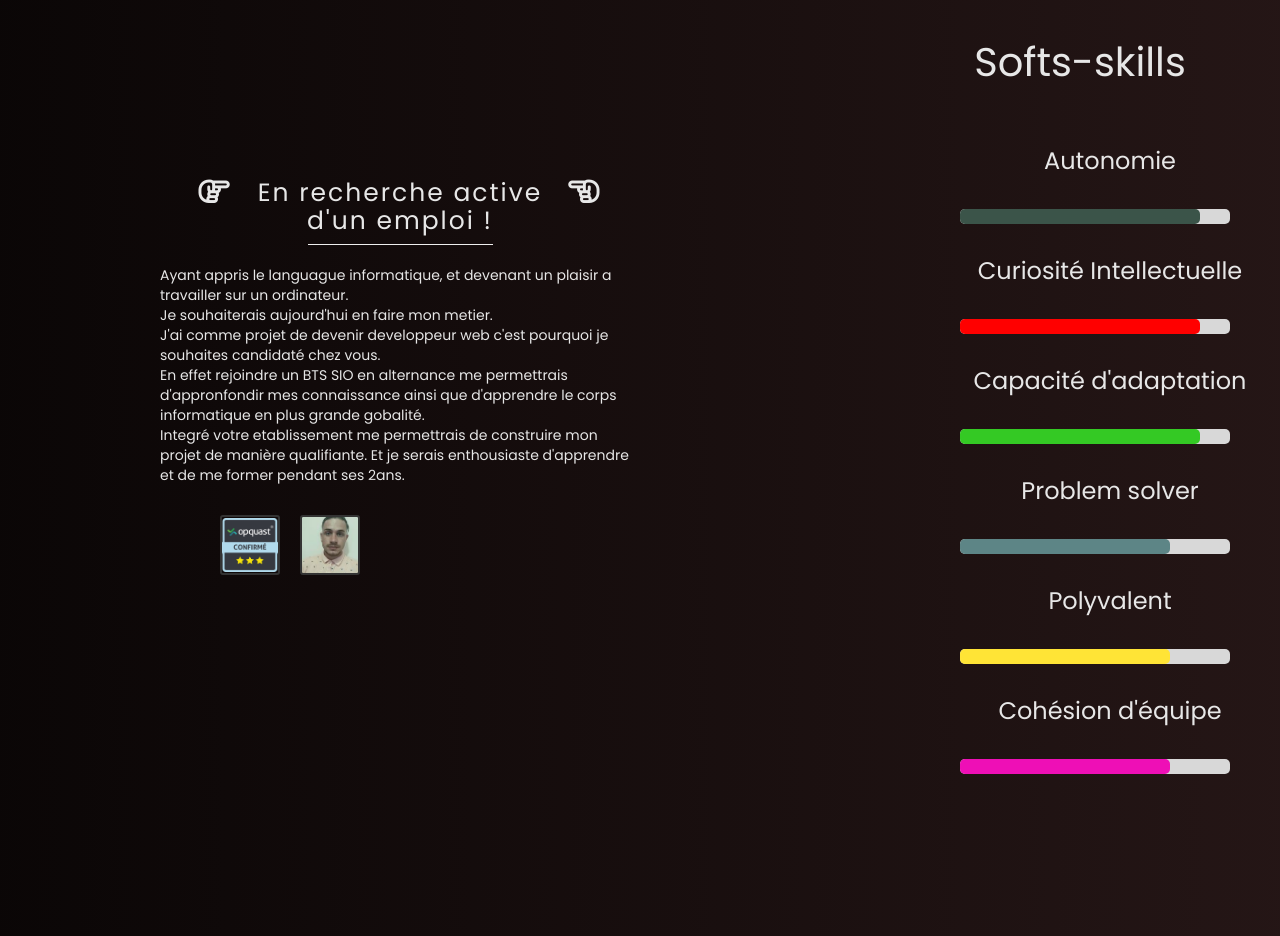
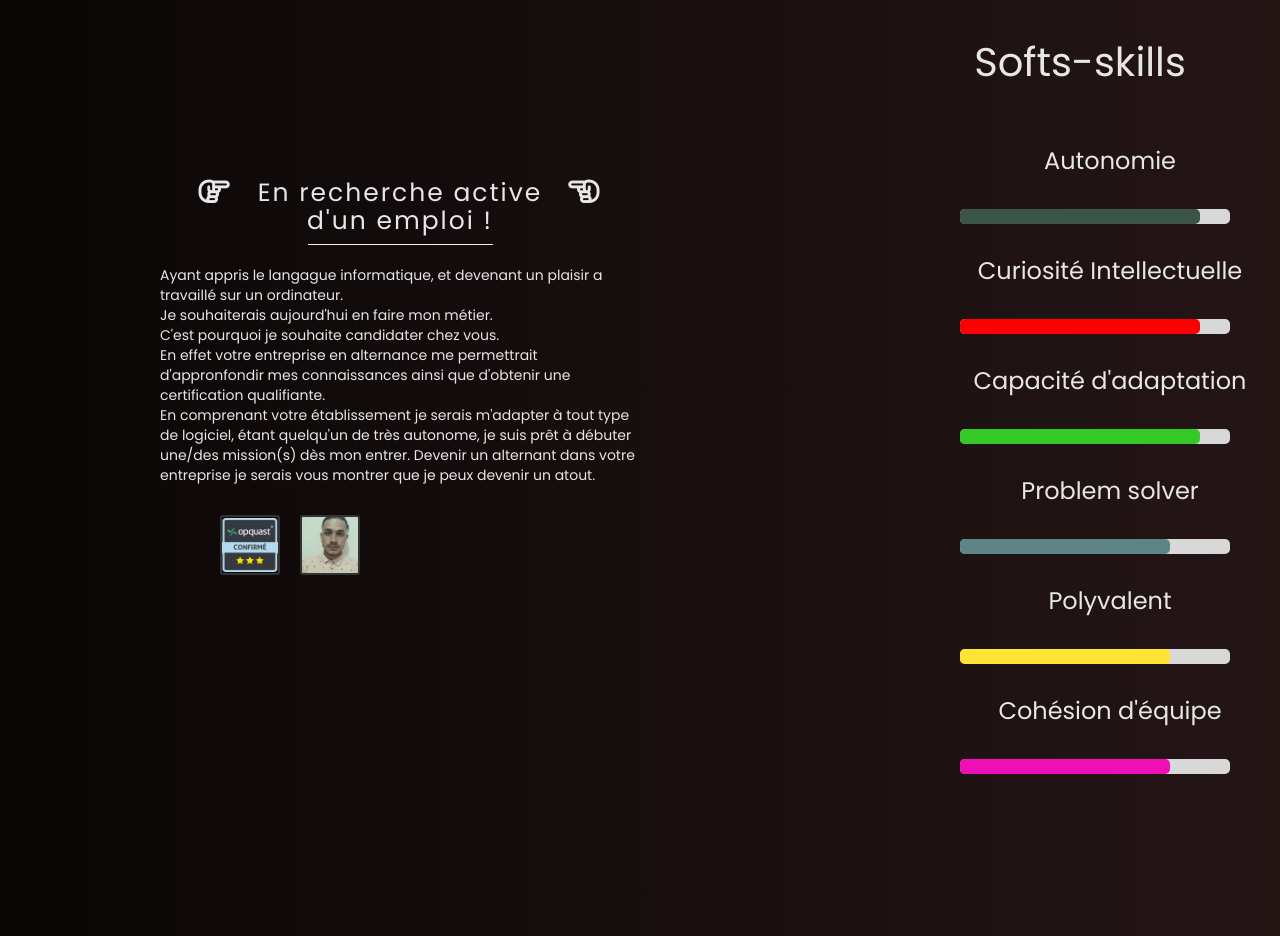
Before and after one commit to ValentinDLC/Portfolio., a plain HTML site: page index.html in a window 1280 px wide. Shown: the part 1140-2076 px from the top of the page. Drawn offline with nearby package versions, Linux system fonts and the light colour scheme; a script that the page names is missing.

Commit message:
Update index.html

```diff
--- a/index.html
+++ b/index.html
@@ -96,7 +96,7 @@
         <h3><i class="far fa-hand-point-right fa-lg" aria-hidden="true"></i>&nbsp;&nbsp; En recherche active
           &nbsp;&nbsp;<i class="far fa-hand-point-left fa-lg" aria-hidden="true"></i> <br>d'un emploi ! </h3>
         <hr>
-        Ayant appris le languague informatique, et devenant un plaisir a travailler sur un ordinateur.<br> Je souhaiterais aujourd'hui en faire mon metier. <br>J'ai comme projet de devenir developpeur web c'est pourquoi je souhaites candidaté chez vous. <br> En effet rejoindre un BTS SIO en alternance me permettrais d'appronfondir mes connaissance ainsi que d'apprendre le corps informatique en plus grande gobalité.<br>Integré votre etablissement me permettrais de construire mon projet de manière qualifiante. Et je serais enthousiaste d'apprendre et de me former pendant ses 2ans.</p>
+        Ayant appris le langague informatique, et devenant un plaisir a travaillé sur un ordinateur.<br> Je souhaiterais aujourd'hui en faire mon métier. <br> C'est pourquoi je souhaite candidater chez vous. <br> En effet votre entreprise en alternance me permettrait d'appronfondir mes connaissances ainsi que d'obtenir une certification qualifiante.<br>En comprenant votre établissement je serais m'adapter à tout type de logiciel, étant quelqu'un de très autonome, je suis prêt à débuter une/des mission(s) dès mon entrer. Devenir un alternant dans votre entreprise je serais vous montrer que je peux devenir un atout.</p>
 
         <div class="medias">
 
```
